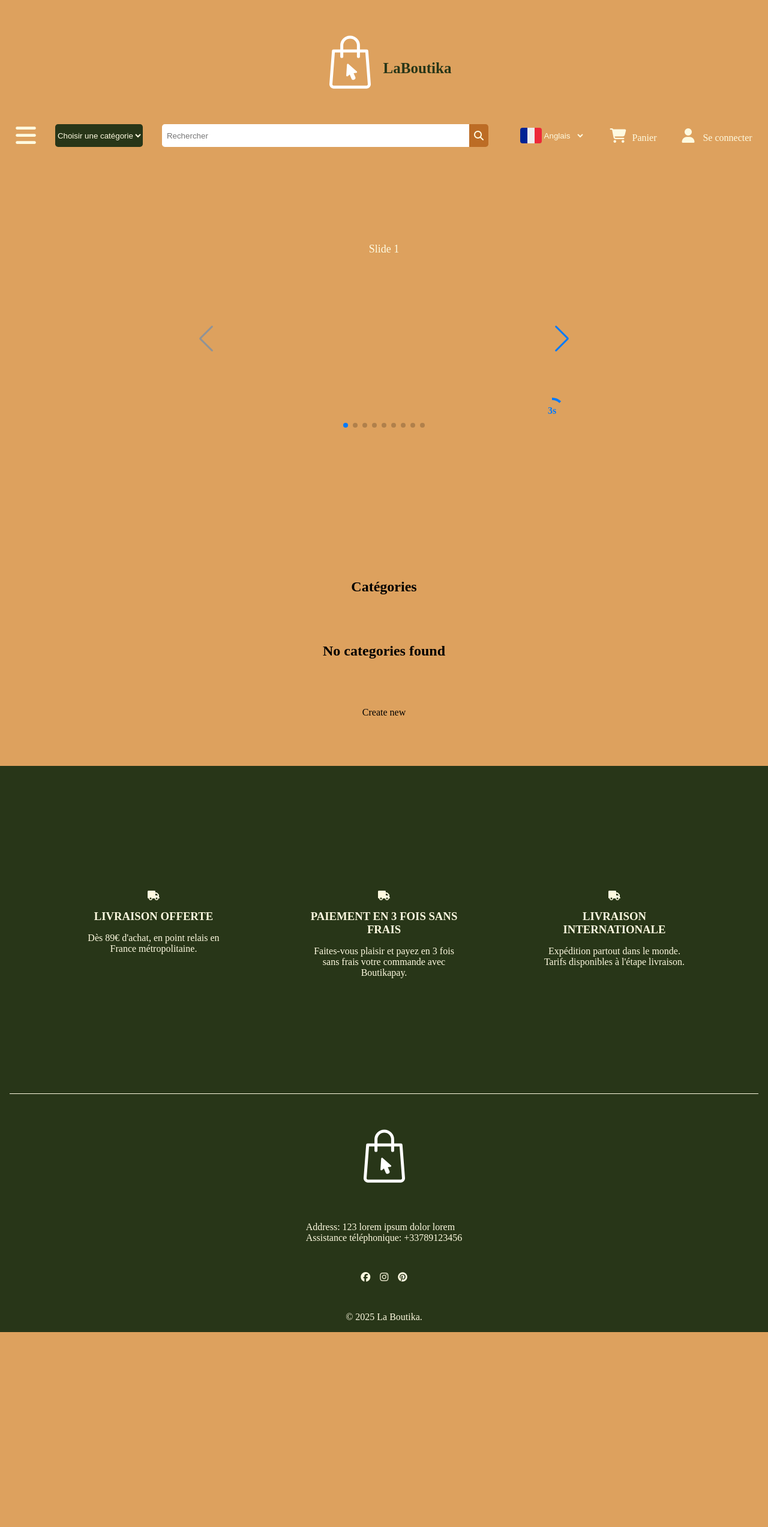
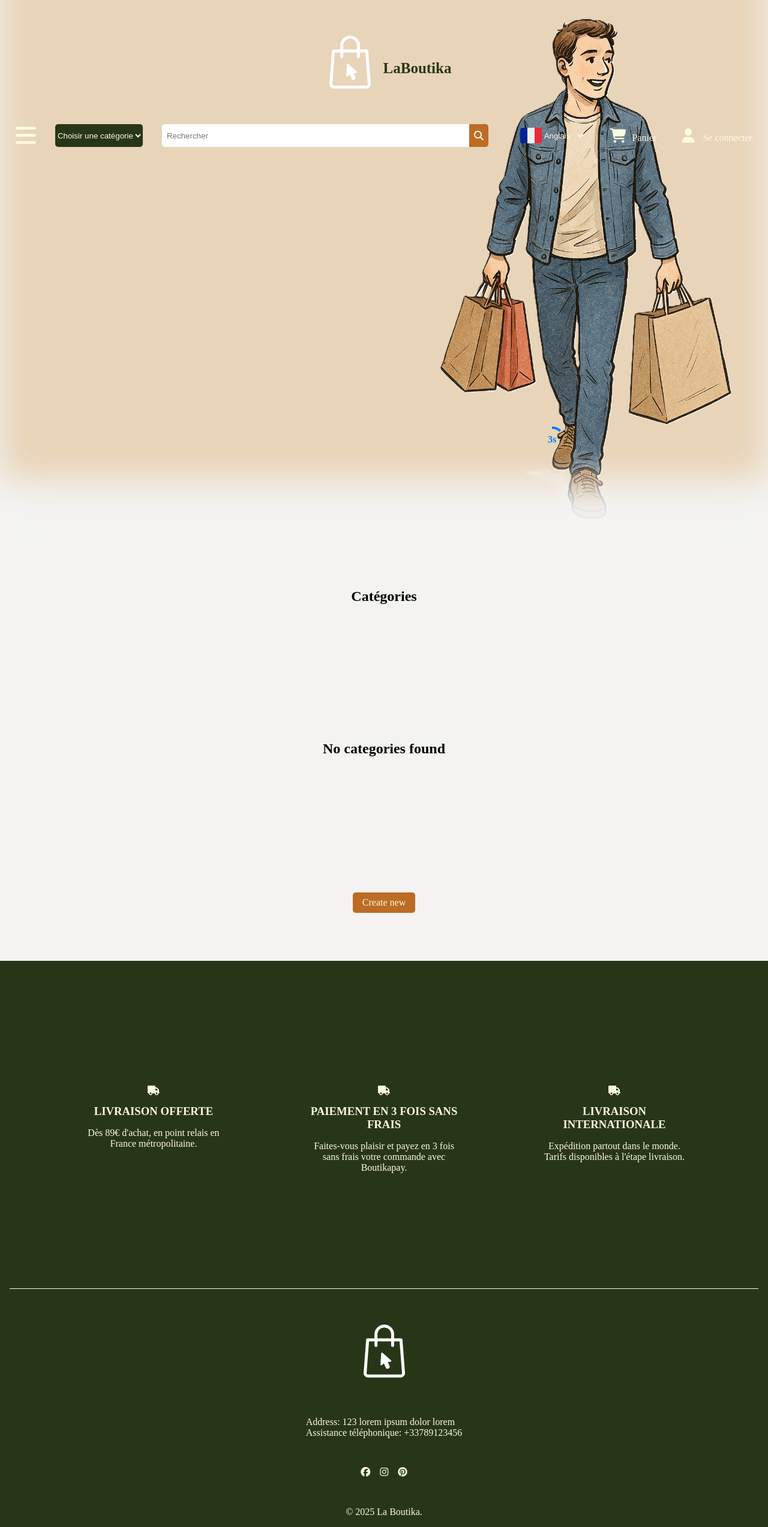
Before and after one commit to uns111code/la-boutika, a Symfony app: template templates/category/index.html.twig in a window 1280 px wide. Shown: the whole page at 60% size. Before the commit the page ends 2221 px from the top, so only its background shows below. Run offline with Twig, Linux system fonts and the light colour scheme; the template is opened without the code that fills it, so the values that code supplies are empty; some libraries are stand-ins or nearby versions.

Commit message:
feat(header): add style

```diff
--- a/public/css/_header.css
+++ b/public/css/_header.css
@@ -4,6 +4,10 @@
   flex-direction: column;
   color: var(--color-secondary);
   padding: 0 1rem;
+  background: url(../img/ChatGPT\ Image\ 15\ mai\ 2025\,\ 16_01_07.png) no-repeat right center/contain;
+  background-color: rgb(232, 212, 184);
+  box-shadow: inset 0 -100px 60px rgba(245, 245, 245, 0.959);
+
 }
 
 .logo {
@@ -90,16 +94,18 @@
 
 
 .slider {
-  padding: 10rem 0;
+  height: 25rem;
+  width: 50vw;
+  margin: 8rem auto;
 }
 
 
-.swiper {
-  width: 50vw;
-  height: 20rem;
-}
+    .swiper {
+      width: 100%;
+      height: 100%;
+    }
 
-.swiper-slide {
+    .swiper-slide {
       text-align: center;
       font-size: 18px;
       display: flex;
@@ -107,11 +113,30 @@
       align-items: center;
     }
 
+    .swiper-slide article {
+      height: 20rem;
+      width: 20rem;
+      margin: 0 auto;
+      line-height: 2rem;
+    }
+
+
     .swiper-slide img {
-      display: block;
       width: 100%;
-      height: 100%;
-      object-fit: cover;
+      max-height: 50%;
+      margin-bottom: 1rem;
+      border-radius: var(--border-radius);
+    }
+
+    .price-new {
+      margin-bottom: 1.5rem;
+    }
+
+    .swiper-slide article .btn-price-new-container a {
+      padding: 0.5rem 1rem;
+      background-color: var(--color-quinary);
+      color: var(--color-secondary);
+      border-radius: var(--border-radius);
     }
 
     .autoplay-progress {
--- a/public/css/category.css
+++ b/public/css/category.css
@@ -2,7 +2,6 @@
   display: flex;
   flex-direction: column;
   align-items: center;
-
   gap: 5rem;
   padding: 5rem 2rem;
 }
@@ -11,12 +10,14 @@
   display: flex;
   align-items: center;
   justify-content: center;
-  width: 50rem
+  width: 50rem;
+  height: 20rem;
 }
 
 .image-container {
   height: 20rem;
   width: 50%;
+  height: 100%;
 }
 
 .title-link {
@@ -27,3 +28,10 @@
   align-items: center;
   gap: 5rem;
 }
+
+.categories-container a {
+      padding: 0.5rem 1rem;
+      background-color: var(--color-quinary);
+      color: var(--color-secondary);
+      border-radius: var(--border-radius);
+}
--- a/public/css/style.css
+++ b/public/css/style.css
@@ -41,5 +41,5 @@
 }
 
 body {
-        background-color: var(--color-quaternary);
+        background-color: rgb(244, 243, 241);
       }
--- a/src/Controller/ProductController.php
+++ b/src/Controller/ProductController.php
@@ -29,7 +29,7 @@
     // }
 
     #[Route(name: 'app_product_index', methods: ['GET'])]
-    #[IsGranted('ROLE_USER')]
+    #[IsGranted('ROLE_ADMIN')]
     public function index(ProductRepository $productRepository): Response
     {
         return $this->render('product/index.html.twig', [
--- a/src/EventSubscriber/GlobalCategorySubscriber.php
+++ b/src/EventSubscriber/GlobalCategorySubscriber.php
@@ -4,6 +4,7 @@
 
 use Twig\Environment;
 use App\Repository\BrandRepository;
+use App\Repository\ProductRepository;
 use App\Repository\CategoryRepository;
 use Symfony\Component\HttpKernel\KernelEvents;
 use Symfony\Component\HttpKernel\Event\ControllerEvent;
@@ -14,6 +15,7 @@
     public function __construct(
         private CategoryRepository $categoryRepository,
         private BrandRepository $brandRepository,
+        private ProductRepository $productRepository,
         private Environment $twig
     ) {}
 
@@ -24,6 +26,9 @@
 
         $brands = $this->brandRepository->findAll();
         $this->twig->addGlobal('brands', $brands);
+
+        $latestProducts = $this->productRepository->findLatestWithImages();
+        $this->twig->addGlobal('latestProducts', $latestProducts);
     }
 
     public static function getSubscribedEvents(): array
--- a/templates/category/index.html.twig
+++ b/templates/category/index.html.twig
@@ -16,8 +16,10 @@
             <div class="image-container"><img src="{{ category.categoryImage }}" alt=""></div>
             <div class="title-link">
                 <h2 class="title-category">{{ category.name }}</h2>
-                <a href="{{ path('product_by_category', {'id': category.id}) }}" class="link-category">Découvrir</a>
+                <div>
+                    <a href="{{ path('product_by_category', {'id': category.id}) }}" class="link-category">Découvrir</a>
                 <a href="{{ path('app_category_edit', {'id': category.id}) }}">modifier</a>
+                </div>
             </div>
         </section>
         {% else %}
--- a/templates/partials/_header.html.twig
+++ b/templates/partials/_header.html.twig
@@ -65,16 +65,23 @@
 <!-- Swiper -->
 <div class="swiper mySwiper">
   <div class="swiper-wrapper">
-      <div class="swiper-slide">Slide 1</div>
-      <div class="swiper-slide">Slide 2</div>
-      <div class="swiper-slide">Slide 3</div>
-      <div class="swiper-slide">Slide 4</div>
-      <div class="swiper-slide">Slide 5</div>
-      <div class="swiper-slide">Slide 6</div>
-      <div class="swiper-slide">Slide 7</div>
-      <div class="swiper-slide">Slide 8</div>
-      <div class="swiper-slide">Slide 9</div>
+    {% for product in latestProducts %}
+      <div class="swiper-slide">
+        <article>
+          <a href="{{ path('app_product_show', {'id': product.id}) }} class="img-new-container" ">
+            <img src="{{ product.productImages[0].imageUrl }}" alt="product image" class="img-new" />
+          </a>
+          <h2 class="title-new">{{ product.name }}</h2>
+          <div class="btn-price-new-container">
+            <h3 class="price-new">{{ product.price }} €</h3>
+            <a href="{{ path('app_product_show', {'id': product.id}) }} class="btn-new">Acheter</a>
           </div>
+      </article>
+      </div>
+    {% endfor %}
+  </div>
+
+  <!-- Controls -->
   <div class="swiper-button-next"></div>
   <div class="swiper-button-prev"></div>
   <div class="swiper-pagination"></div>
--- a/templates/product/index.html.twig
+++ b/templates/product/index.html.twig
@@ -18,7 +18,7 @@
         <h2 class="title-new">{{ product.name }}</h2>
         <div class="btn-price-new-container">
             <h3 class="price-new">{{ product.price }}</h2>
-                <a href="#" class="btn-new">Acheter</a>
+            <a href="#" class="btn-new">Acheter</a>
         </div>
     </article>
     {% endfor %}
```
Also changed, not shown: src/Repository/ProductImageRepository.php (+10 -0 lines), src/Repository/ProductRepository.php (+11 -0 lines), public/img/ChatGPT Image 15 mai 2025, 16_01_07.png (added), public/img/ai-generated-9096583_1280.jpg (added). Lines whose indentation alone changed are shown as unchanged.
